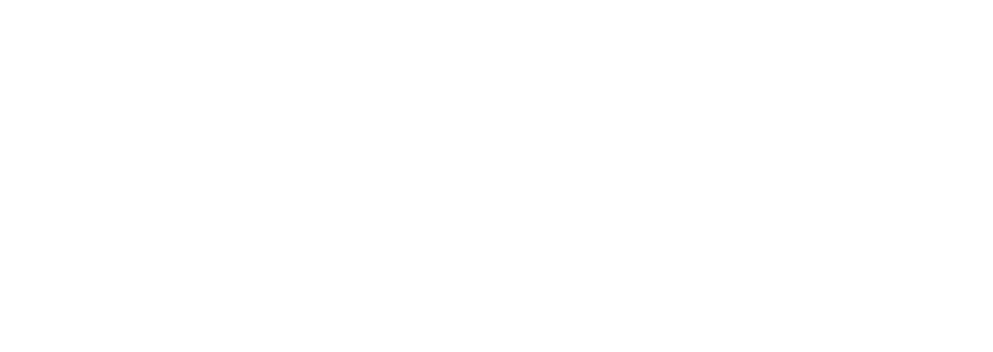
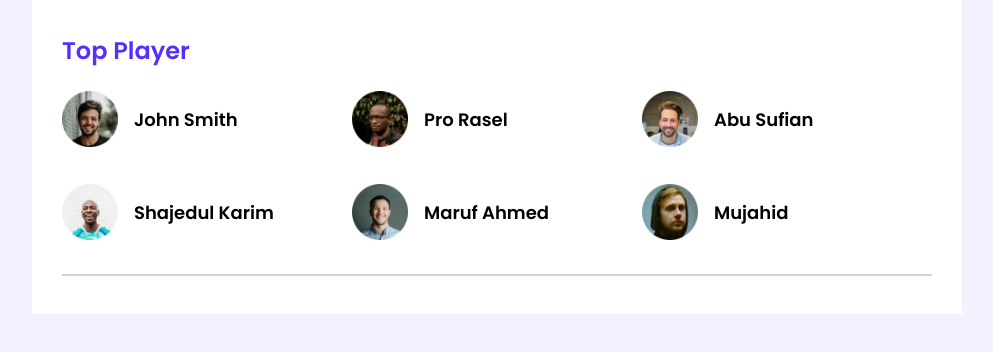
Before and after one commit to Khairulhub/leader-bord-css, a plain HTML site: page index.html in a window 1280 px wide. Shown: the whole page, without its empty margins (143-1136 px from the left). Drawn offline with Linux system fonts and the light colour scheme.

Commit message:
top players set

```diff
--- a/index.html
+++ b/index.html
@@ -1,13 +1,57 @@
 <!DOCTYPE html>
 <html lang="en">
+
 <head>
     <meta charset="UTF-8">
     <meta http-equiv="X-UA-Compatible" content="IE=edge">
     <meta name="viewport" content="width=device-width, initial-scale=1.0">
-    <title>Document</title>
+    <title>leader-Bord</title>
+    <link rel="preconnect" href="https://fonts.googleapis.com">
+    <link rel="preconnect" href="https://fonts.gstatic.com" crossorigin>
+    <link href="https://fonts.googleapis.com/css2?family=Poppins:wght@500;600&display=swap" rel="stylesheet">
     <link rel="stylesheet" href="styles/style.css">
 </head>
+
 <body>
+    <!-- ---------------header start----------------- -->
+    <header>
 
+    </header>
+    <!-- -----------------main section-------------- -->
+    <main >
+        <section class="container">
+            <div class="top-players">
+                <h2 class="section-title">Top Player</h2>
+                <div class="top-player">
+                    <div class="players">
+                        <img src="images/players/player-1.png" alt="">
+                        <h3 class="players-name">John Smith</h3>
+                    </div>
+                    <div class="players">
+                        <img src="images/players/player-2.png" alt="">
+                        <h3 class="players-name">Pro Rasel</h3>
+                    </div>
+                    <div class="players">
+                        <img src="images/players/player-3.png" alt="">
+                        <h3 class="players-name">Abu Sufian</h3>
+                    </div>
+                    <div class="players">
+                        <img src="images/players/player-4.png" alt="">
+                        <h3 class="players-name">Shajedul Karim</h3>
+                    </div>
+                    <div class="players">
+                        <img src="images/players/player-5.png" alt="">
+                        <h3 class="players-name">Maruf Ahmed</h3>
+                    </div>
+                    <div class="players">
+                        <img src="images/players/player-6.png" alt="">
+                        <h3 class="players-name">Mujahid</h3>
+                    </div>
+                </div>
+            </div>
+            <hr>
+        </section>
+    </main>
 </body>
+
 </html>
--- a/styles/style.css
+++ b/styles/style.css
@@ -1,3 +1,44 @@
 body{
-
+    margin: 0;
+    padding: 0;
+    font-family: 'Poppins', sans-serif;
+    background-color:#F3F1FF;
 }
+main{
+    display: flex;
+    justify-content: center;
+}
+.container{
+    width: 870px;
+    background-color: #fff;
+    padding: 30px;
+}
+/* --------------------top players---------------- */
+.section-title{
+    color: #562EFF;
+    font-size: 24px;
+    margin-top: 3px;
+}
+.top-players{
+    margin-bottom: 30px;
+}
+.top-player{
+    display: grid;
+    grid-template-columns: repeat(3,1fr);
+    grid-row-gap: 30px;
+}
+.players{
+    display: flex;
+    align-items: center;
+}
+.players img{
+    height:56px ;
+    width: 56px;
+}
+.players-name{
+    margin-left: 16px;
+    font-size: 18px;
+}
+hr{
+    border: 1px solid #D1D1D1;
+}
```
